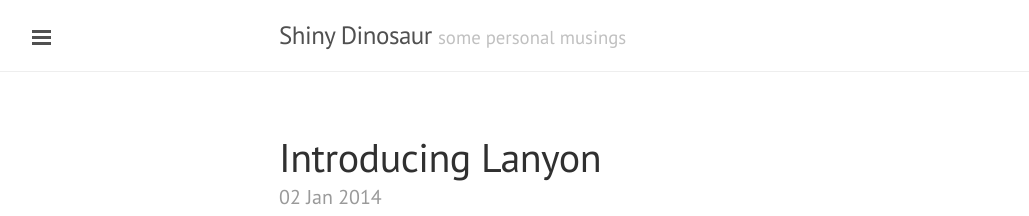
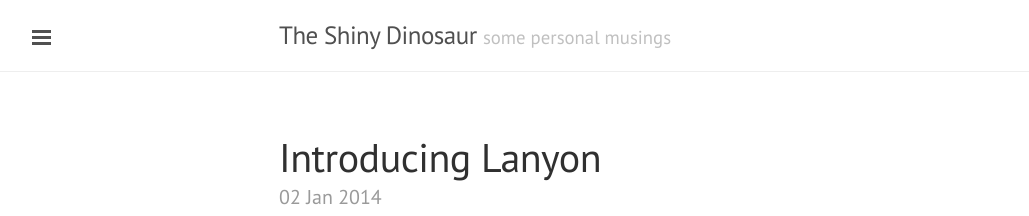
Before and after one commit to shinydinosaur/shinydinosaur.github.io, a Jekyll site: the page built from index.html, in a window 1280 px wide. Shown: the top 216 px of the page, without its empty margins (1-1030 px from the left). Built offline with Jekyll 4.4.1, drawn with Linux system fonts in a browser that asks for light colours; Markdown is read by kramdown in place of the engine named in the settings; the list of posts is cut into pages by our own code.

Commit message:
Updated _config.yml

```diff
--- a/_config.yml
+++ b/_config.yml
@@ -6,7 +6,7 @@ pygments:         true
 permalink:        pretty
 
 # Setup
-title:            Shiny Dinosaur
+title:            The Shiny Dinosaur
 tagline:          'some personal musings'
 description:      ''
 url:              http://shinydinosaur.github.io
@@ -17,5 +17,8 @@ author:
 
 paginate:         1
 
+# Custom vars
+version:          2.0.0
+
 github:
   repo:           https://github.com/shinydinosaur/shinydinosaur.github.io
```
